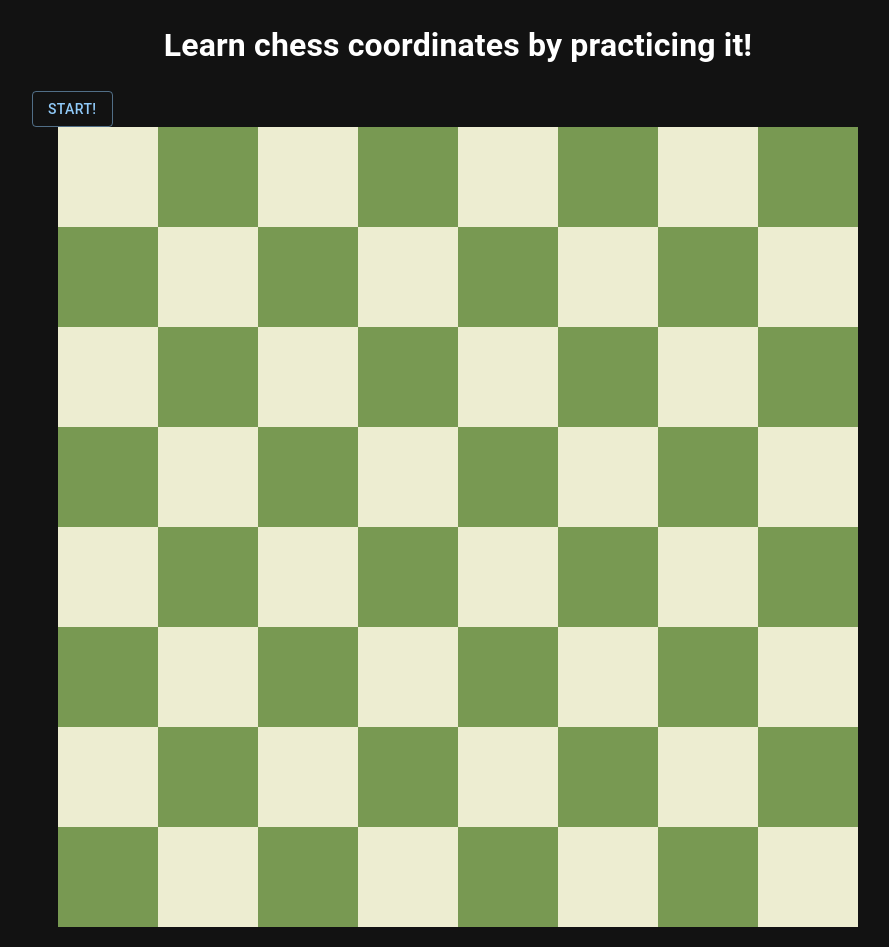
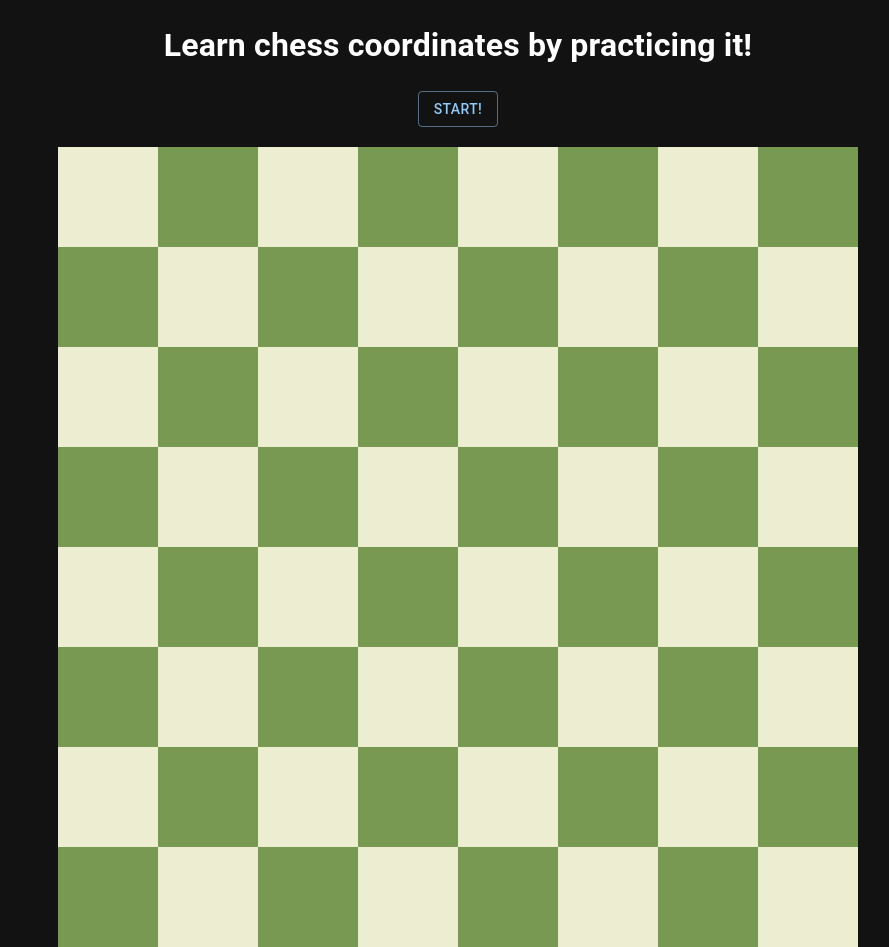
Before and after one commit to kasteckis/chess-coords, a Next.js app: page / in a window 1280 px wide. Shown: the whole page, without its empty margins (182-1071 px from the left). Built offline with nearby package versions, Linux system fonts and the light colour scheme.

Commit message:
css hotfix

```diff
--- a/styles/globals.css
+++ b/styles/globals.css
@@ -7,8 +7,8 @@ h1, h2, h3, h4, h5 {
 }
 
 .button-center {
-    display: block;
-    margin: 0 auto 20px;
+    display: block !important;
+    margin: 0 auto 20px !important;
 }
 
 .div-dark-square {
```
